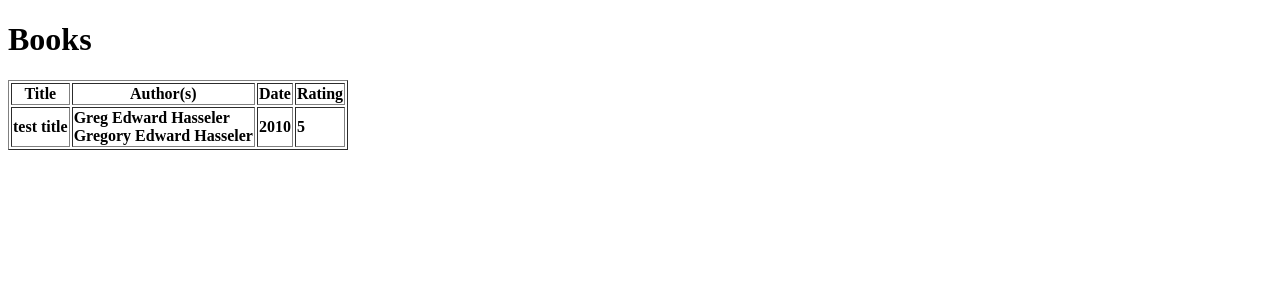
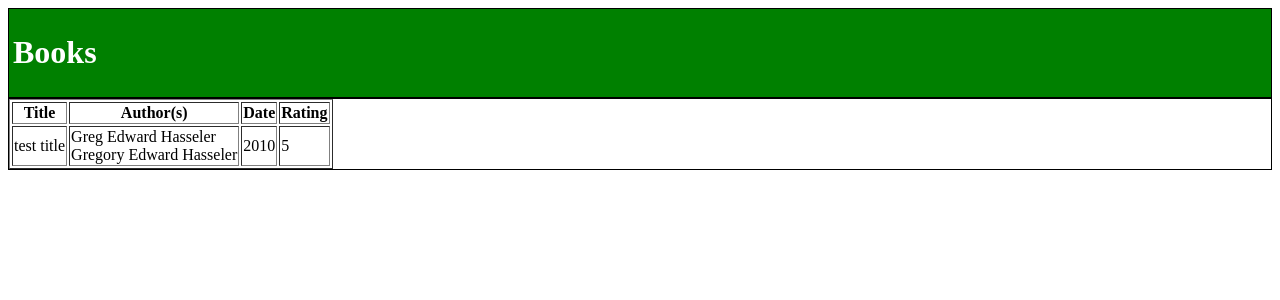
Before and after one commit to hasselg/books, a Django app: template templates/library/book_list.html in a window 1280 px wide. Shown: the top 300 px of the page. Run offline with Django 3.2, Linux system fonts and the light colour scheme; the template is opened without the code that fills it: values that come from a table or form of the project are taken from there, others are empty; data comes from the database, SQL or seed files in the repository; parts of the project's set-up code (start-up, migrations or seed data) failed here and were passed over.

Commit message:
Various style changes. Color and border.

```diff
--- a/media/css/books.css
+++ b/media/css/books.css
@@ -1 +1,10 @@
-td { font-weight: bold }
+#header {
+    background-color: green;
+    border: 1px solid black;
+    color: white;
+    padding: .25em;
+}
+
+#content {
+    border: 1px solid black;
+}
--- a/templates/library/base.html
+++ b/templates/library/base.html
@@ -10,8 +10,9 @@
 
 <body>
 <div id="header"><h1>Books</h1></div>
-
+<div id="content">
 {% block content %}{% endblock %}
+</div>
 </body>
 
 </html>
```
